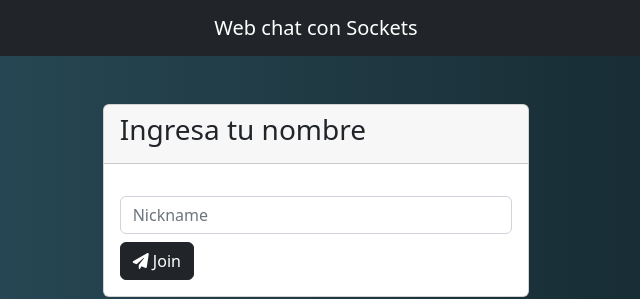
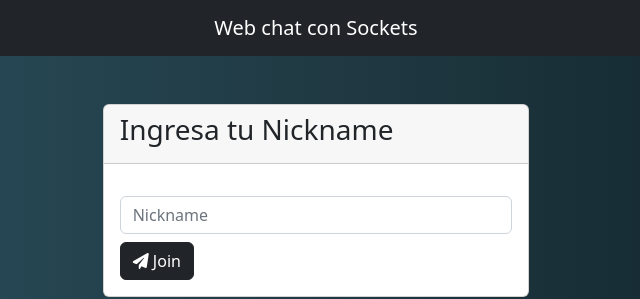
Before and after one commit to Brandddd/chat-websockets, a website: page src/public/index.html in a window 1280 px wide. Shown: the top 299 px of the page, 324-964 px from the left. Drawn offline with nearby package versions, Linux system fonts and the light colour scheme; no server answers.

Commit message:
COMMIT CAMBIO PRUEBA

```diff
--- a/src/public/index.html
+++ b/src/public/index.html
@@ -32,7 +32,7 @@
 
     <div class="card col-md-4 mt-5 mx-auto" id="nick-wrap">
       <div class="card-header">
-        <h3>Ingresa tu nombre</h3>
+        <h3>Ingresa tu Nickname</h3>
       </div>
       <p id="nick-error"></p>
       <div class="card-body">
```
